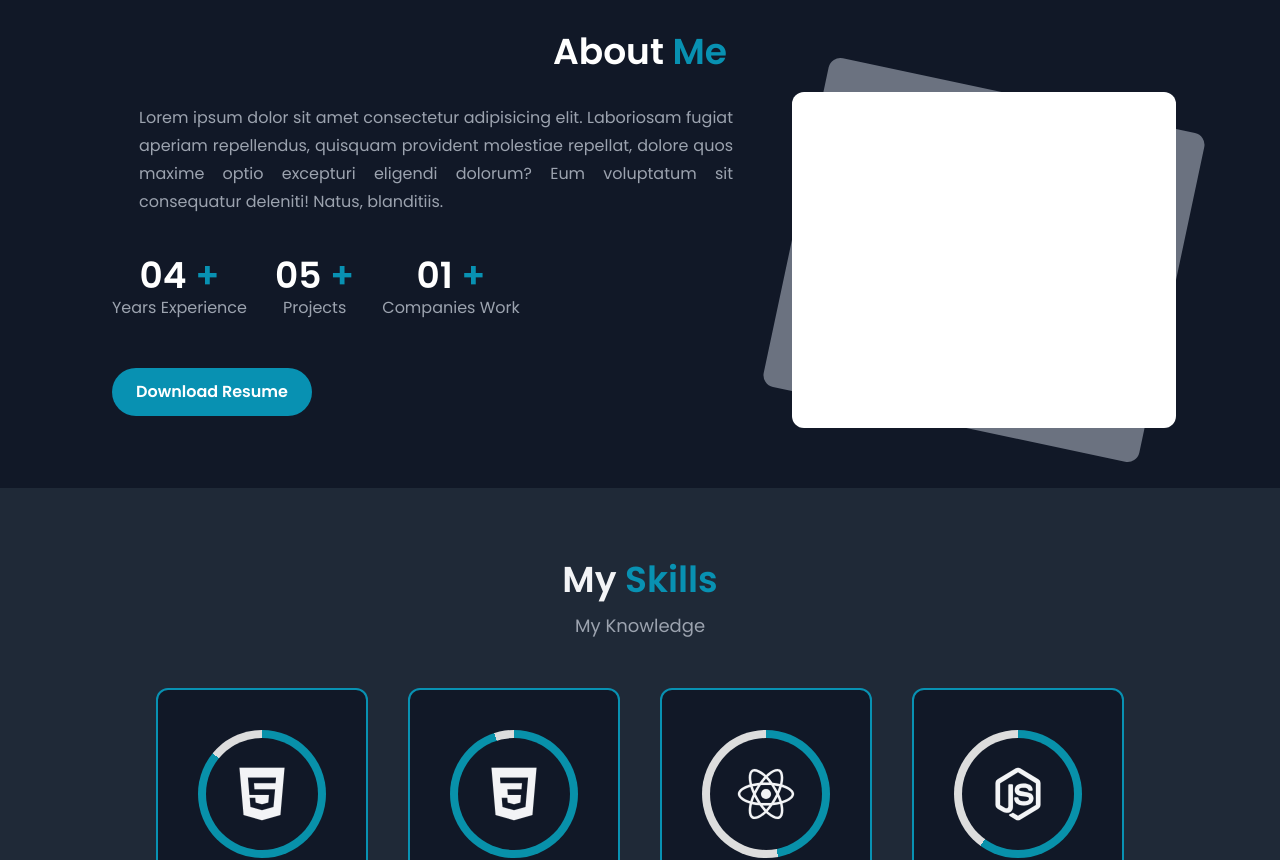
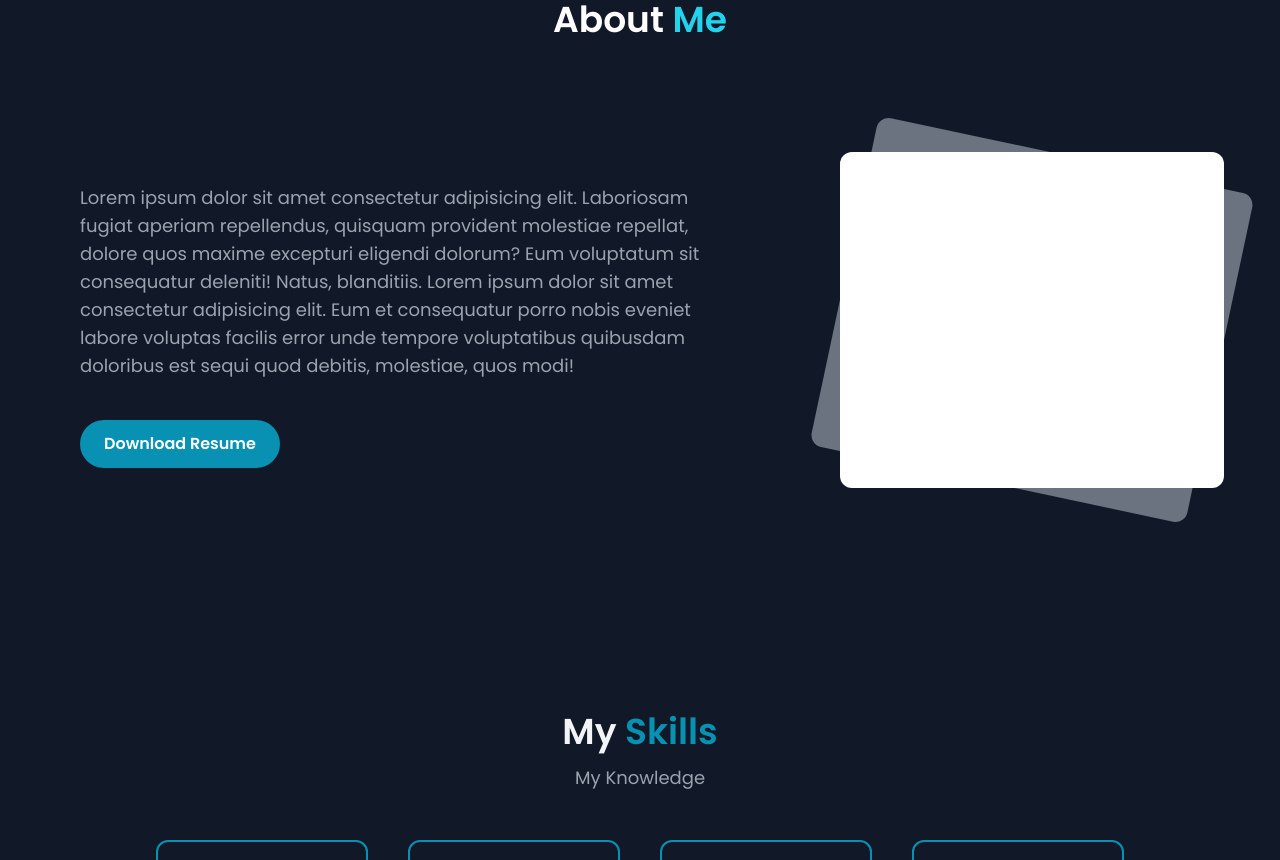
Before and after one commit to KishanPoddar/my-Website, a React (Vite) app: page / in a window 1280 px wide. Shown: the part 840-1700 px from the top of the page. Built offline with nearby package versions, Linux system fonts and the light colour scheme.

Commit message:
Completed Home and made about me responsive

```diff
--- a/package.json
+++ b/package.json
@@ -11,6 +11,7 @@
   "dependencies": {
     "react": "^18.2.0",
     "react-dom": "^18.2.0",
+    "react-icons": "^4.7.1",
     "swiper": "^8.4.5"
   },
   "devDependencies": {
--- a/src/components/About.jsx
+++ b/src/components/About.jsx
@@ -9,47 +9,77 @@ const About = () => {
     ];
     return (
         <section id="about" className="py-10 text-white">
-            <div className="mt-8 text-center">
-                <h3 className="text-4xl font-semibold">
-                    About <span className="text-cyan-600">Me</span>
+            <div className="text-center">
+                <h3 className="text-4xl mb-5 font-semibold">
+                    About <span className="text-cyan-400">Me</span>
                 </h3>
-                <div className="flex md:flex-row flex-col-reverse items-center md:gap-6 gap-12 px-10 max-w-6xl mx-auto">
-                    <div className="text-gray-400 my-6 p-2">
-                        <p className="text-justify leading-7 w-11/12 mx-auto">
-                            Lorem ipsum dolor sit amet consectetur adipisicing
-                            elit. Laboriosam fugiat aperiam repellendus,
-                            quisquam provident molestiae repellat, dolore quos
-                            maxime optio excepturi eligendi dolorum? Eum
-                            voluptatum sit consequatur deleniti! Natus,
-                            blanditiis.
+                <div className="flex lg:flex-row flex-col-reverse items-center md:gap-6 md:px-14 p-7 xl:my-20 lg:my-7 my-14 gap-12 max-w-7xl mx-auto">
+                    <div className="text-gray-400 m-4 p-2">
+                        <p className="lg:text-left leading-7 lg:w-11/12 mr-auto text-lg mt-3 mb-10">
+                            Lorem ipsum dolor sit amet consectetur adipisicing elit. Laboriosam fugiat aperiam repellendus, quisquam provident molestiae repellat, dolore quos maxime excepturi eligendi dolorum? Eum voluptatum sit consequatur deleniti! Natus, blanditiis. Lorem ipsum dolor sit amet consectetur adipisicing elit. Eum et consequatur porro nobis eveniet labore voluptas facilis error unde tempore voluptatibus quibusdam doloribus est sequi quod debitis, molestiae, quos modi!
                         </p>
-                        <div className="flex mt-10 items-center gap-7">
-                            {info.map((content) => (
-                                <div key={content.text}>
-                                    <h3 className="md:text-4xl text-2xl font-semibold text-white">
-                                        {content.count}{" "}
-                                        <span className="text-cyan-600">+</span>
-                                    </h3>
-                                    <span className="md:text-base text-xs">{content.text}</span>
-                                </div>
-                            ))}
+
+                        {/* resume */}
+                        <div className="mt-7">
+                            <a href="./src/assets/kishanResume.pdf" download>
+                                <button className="btn-primary">
+                                    Download Resume
+                                </button>
+                            </a>
                         </div>
-                        <br />
-                        <br />
-                        <a href="./src/assets/kishanResume.pdf" download>
-                            <button className="btn-primary">
-                                Download Resume
-                            </button>
-                        </a>
                     </div>
-                    <div className="flex-1 md:mt-0 mt-10 flex justify-center items-center">
-                      <div className="lg:w-96 h-full relative sm:w-10/12 w-11/12 max-w-sm aboutImg">
-                        <img src={aboutImage} alt="" className="w-full object-cover bg-cyan-600 rounded-xl"/>
-                      </div>
+
+                    <div className="flex justify-center items-center">
+                        <div className="xl:w-96 sm:w-80 w-60 h-full relative aboutImg">
+                            <img src={aboutImage} alt="" className="w-full object-cover bg-cyan-400 rounded-xl" />
+                        </div>
                     </div>
                 </div>
             </div>
         </section>
+
+        // <section id="about" className="py-10 text-white">
+        //     <div className="mt-8 text-center">
+        //         <h3 className="text-4xl font-semibold">
+        //             About <span className="text-cyan-600">Me</span>
+        //         </h3>
+        //         <div className="flex md:flex-row flex-col-reverse items-center md:gap-6 gap-12 px-10 max-w-6xl mx-auto">
+        //             <div className="text-gray-400 my-6 p-2">
+        //                 <p className="text-justify leading-7 w-11/12 mx-auto">
+        //                     Lorem ipsum dolor sit amet consectetur adipisicing
+        //                     elit. Laboriosam fugiat aperiam repellendus,
+        //                     quisquam provident molestiae repellat, dolore quos
+        //                     maxime optio excepturi eligendi dolorum? Eum
+        //                     voluptatum sit consequatur deleniti! Natus,
+        //                     blanditiis.
+        //                 </p>
+        //                 <div className="flex mt-10 items-center gap-7">
+        //                     {info.map((content) => (
+        //                         <div key={content.text}>
+        //                             <h3 className="md:text-4xl text-2xl font-semibold text-white">
+        //                                 {content.count}{" "}
+        //                                 <span className="text-cyan-600">+</span>
+        //                             </h3>
+        //                             <span className="md:text-base text-xs">{content.text}</span>
+        //                         </div>
+        //                     ))}
+        //                 </div>
+        //                 <br />
+        //                 <br />
+        //                 <a href="./src/assets/kishanResume.pdf" download>
+        //                     <button className="btn-primary">
+        //                         Download Resume
+        //                     </button>
+        //                 </a>
+        //             </div>
+        //             <div className="flex-1 md:mt-0 mt-10 flex justify-center items-center">
+        //               <div className="lg:w-96 h-full relative sm:w-10/12 w-11/12 max-w-sm aboutImg">
+        //                 <img src={aboutImage} alt="" className="w-full object-cover bg-cyan-600 rounded-xl"/>
+        //               </div>
+        //             </div>
+        //         </div>
+        //     </div>
+        // </section>
     );
 };
 
--- a/src/components/Home.jsx
+++ b/src/components/Home.jsx
@@ -1,12 +1,12 @@
 import React from "react";
-import profile from "../assets/pic2.png";
+// import profile from "../assets/pic2.png";
 
 const Home = () => {
     const social = [
+      {logo:'logo-github', link:'https://github.com/KishanPoddar'},
+      {logo:'logo-linkedin', link:'https://www.linkedin.com/in/kishan-poddar-b350b01b1/'},
       {logo:'logo-instagram', link:'https://www.instagram.com/_._virtualdj_._/?hl=en'},
-      {logo:'logo-facebook', link:''},
-      {logo:'logo-linkedin', link:''},
-      {logo:'logo-twitter', link:''},
+      {logo:'logo-twitter', link:'https://twitter.com/Kishan_Poddar_'},
     ]
 
     return (
@@ -17,13 +17,13 @@ const Home = () => {
                         <div className="text-cyan-400 lg:text-6xl sm:text-5xl text-4xl">Hello!</div>
                         <div>My name is <span>KISHAN PODDAR</span></div>
                     </h1>
-                    <h4 className="lg:text-2xl sm:text-xl text-sm text-base lg:leading-normal leading-5 mt-2 font-bold text-gray-600">Game Developer | Full Stack Developer | Coder</h4>
+                    <h4 className="lg:text-2xl sm:text-xl text-sm lg:leading-normal leading-5 mt-2 font-bold text-gray-600">Game Developer | Full Stack Developer | Coder</h4>
                     <button className="btn-primary mt-8 shadow-lg shadow-cyan-400/50"><a href="#contact">Contact Me</a></button>
                     <div className="mt-8 text-3xl flex items-center lg:justify-start justify-center gap-5">
                       {
                         social?.map((icon)=>(
                           <div key ={icon} className='text-gray-500 hover:text-white cursor-pointer'>
-                            <a href="https://www.instagram.com/"><ion-icon name={icon}></ion-icon></a>
+                            <a href={icon.link} target="_blank"><ion-icon name={icon.logo}></ion-icon></a>
                           </div>
                         ))
                       }
--- a/src/components/Navbar.jsx
+++ b/src/components/Navbar.jsx
@@ -23,7 +23,7 @@ const Navbar = () => {
                 <div className="text-gray-900 md:block hidden pl-8 pr-4 py-2 font-medium rounded-bl-3xl bg-white shadow-xl shadow-cyan-400/40 ">
                     <ul className="flex items-center gap-1 py-2 text-lg ">
                         {menuLinks?.map((menu, i) => (
-                            <li key={i} className="px-4 hover:text-cyan-400">
+                            <li key={i} className="lg:px-4 px-3 hover:text-cyan-400">
                                 <a href={menu?.link}>{menu?.name}</a>
                             </li>
                         ))}
--- a/src/components/Project.jsx
+++ b/src/components/Project.jsx
@@ -13,7 +13,7 @@ const Project = () => {
     {img:project, name:'Demo', githubLink:'https://github.com/', downloadLink:'https://drive.google.com'},
   ];
     return (
-        <section id="project" className="py-10 text-white">
+        <section id="projects" className="py-10 text-white">
             <div className="text-center">
                 <h3 className="text-4xl font-semibold">
                     My <span className="text-cyan-600"> Projects</span>
--- a/src/components/Skills.jsx
+++ b/src/components/Skills.jsx
@@ -8,7 +8,7 @@ const Skills = () => {
     {logo:'logo-nodejs', level:'Medium', count:60},
   ]
   return (
-    <section id='skills' className='py-10 bg-gray-800 relative'>
+    <section id='skills' className='py-10  relative'>
       <div className='mt-8 text-gray-100 text-center'>
         <h3 className='text-4xl font-semibold'>My <span className='text-cyan-600'>Skills</span></h3>
         <p className='text-gray-400 mt-3 text-lg'> My Knowledge</p>
--- a/tailwind.config.cjs
+++ b/tailwind.config.cjs
@@ -8,12 +8,6 @@ module.exports = {
       fontFamily: {
         Poppins: "Poppins",
       },
-      dropShadow: {
-        '4xl': [
-            '34px 211px 238px rgba(0, 0, 0, 1)',
-            '17px 24px 39px rgba(0, 0, 0, 0.15)'
-        ]
-      }
     },
   },
   plugins: [],
```
Also changed, not shown: 1 other file (tests, documents, lock files or other folders).
